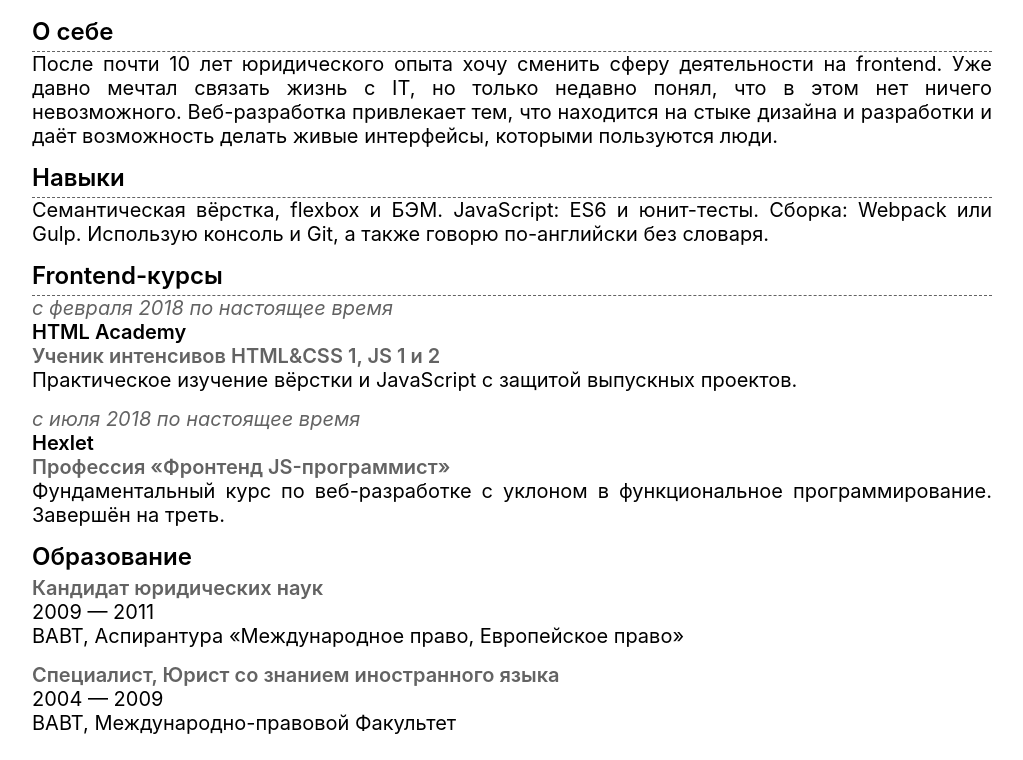
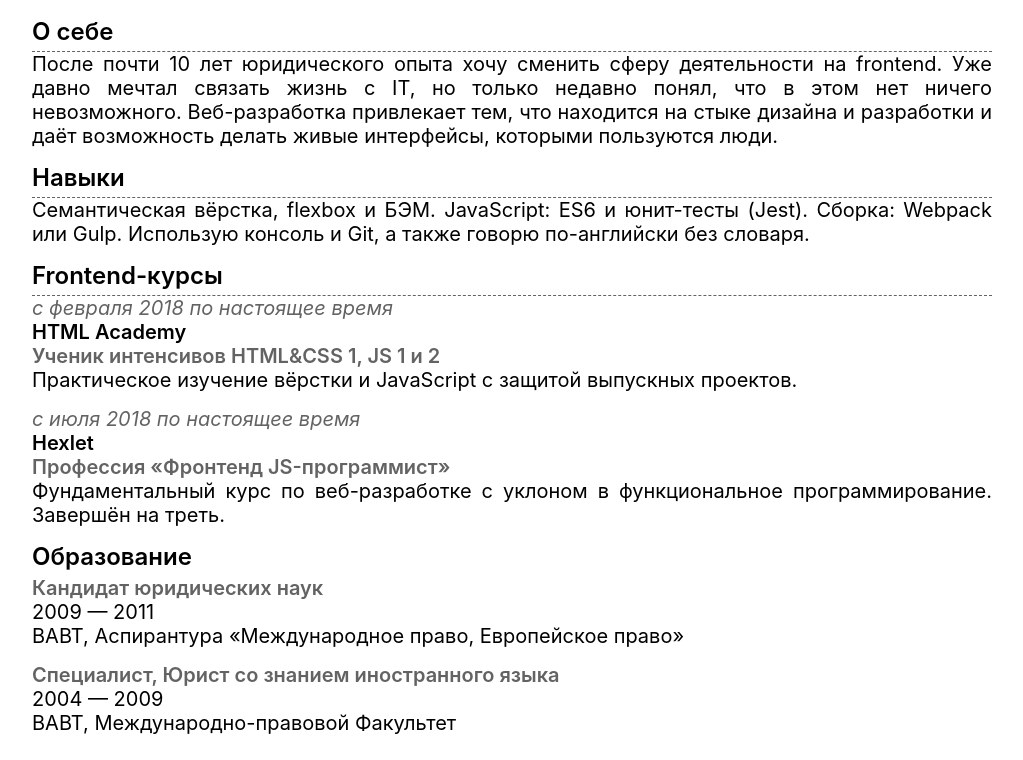
Before and after one commit to glevanov/glevanov, a website: page index.html in a window 1280 px wide. Shown: the part 165-925 px from the top of the page, without its empty margins (128-1151 px from the left). Drawn offline with Linux system fonts and the light colour scheme.

Commit message:
Adds Jest to skills

```diff
--- a/index.html
+++ b/index.html
@@ -28,7 +28,7 @@
   </section>
   <section class="block">
     <h2 class="heading heading__middle heading__dashed">Навыки</h2>
-    <p class="text">Cемантическая вёрстка, flexbox и БЭМ. JavaScript: ES6 и юнит-тесты. Сборка: Webpack или Gulp.
+    <p class="text">Cемантическая вёрстка, flexbox и БЭМ. JavaScript: ES6 и юнит-тесты (Jest). Сборка: Webpack или Gulp.
       Использую консоль и Git, а также говорю по-английски без словаря.</p>
   </section>
 
```
